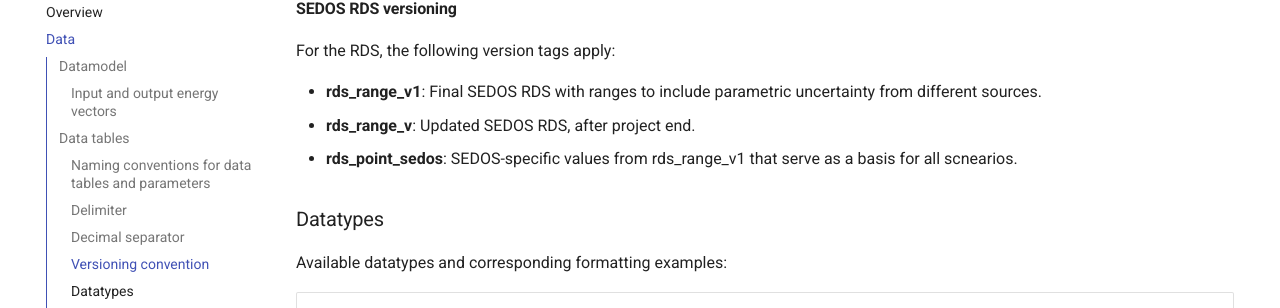
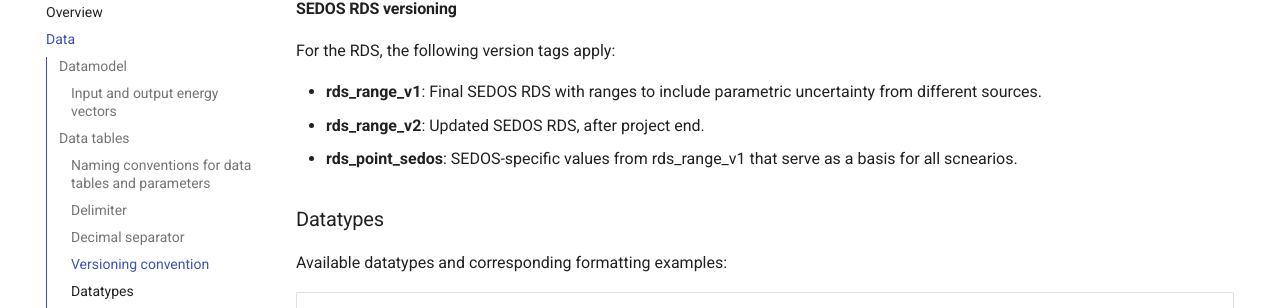
Before and after one commit to sedos-project/organization, an MkDocs documentation site: the page built from docs/data_requirements/input_data.md, in a window 1280 px wide and 900 px high, scrolled down 5117 px. Shown: the part 144-452 px from the top of the window. Built offline with MkDocs 1.6.1 and Material for MkDocs 9.7.7, drawn with Linux system fonts in a browser that asks for light colours; comment, search, counter and statistics services are not loaded.

Commit message:
Fix format

```diff
--- a/docs/data_requirements/input_data.md
+++ b/docs/data_requirements/input_data.md
@@ -202,7 +202,7 @@ Example result on OEP:
 For the RDS, the following version tags apply:
 
 * **rds_range_v1**: Final SEDOS RDS with ranges to include parametric uncertainty from different sources.
-* **rds_range_v<x>**: Updated SEDOS RDS, after project end.
+* **rds_range_v2**: Updated SEDOS RDS, after project end.
 * **rds_point_sedos**: SEDOS-specific values from rds_range_v1 that serve as a basis for all scnearios.
 
 ### Datatypes
```
